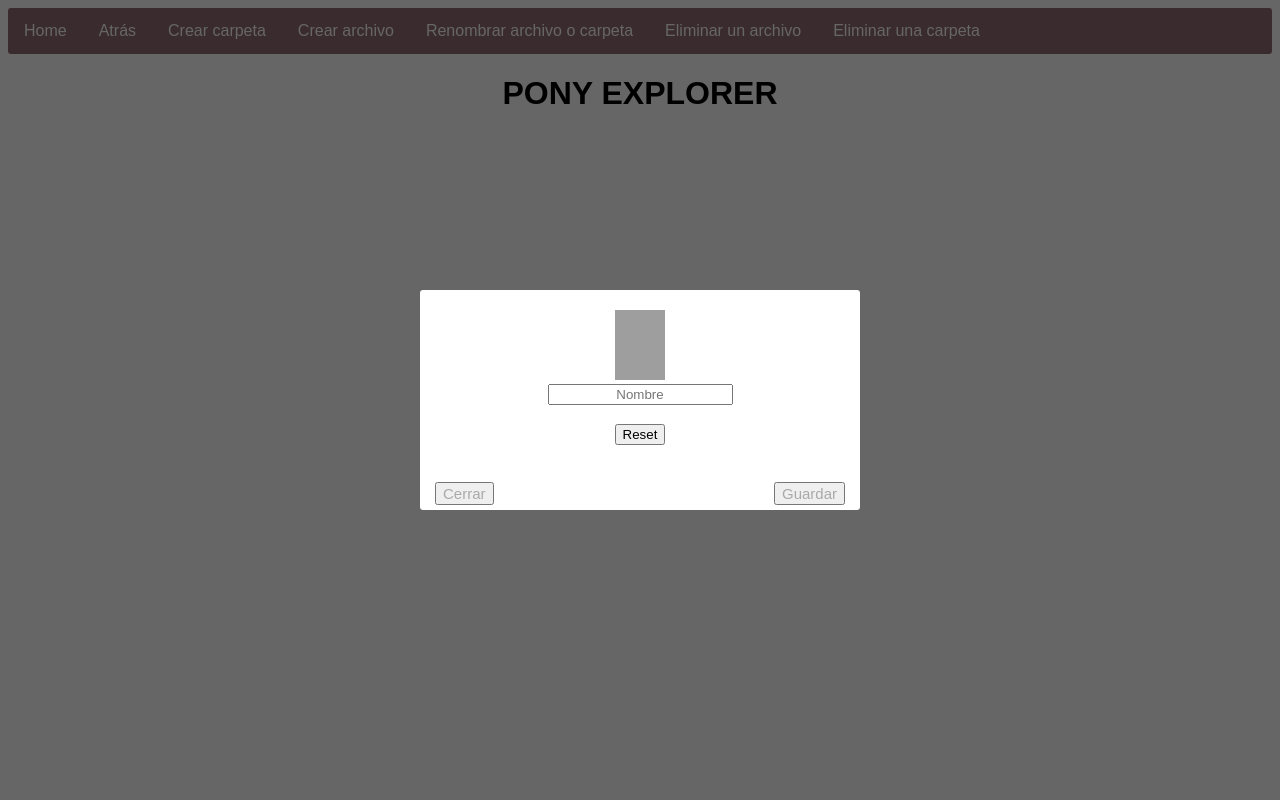
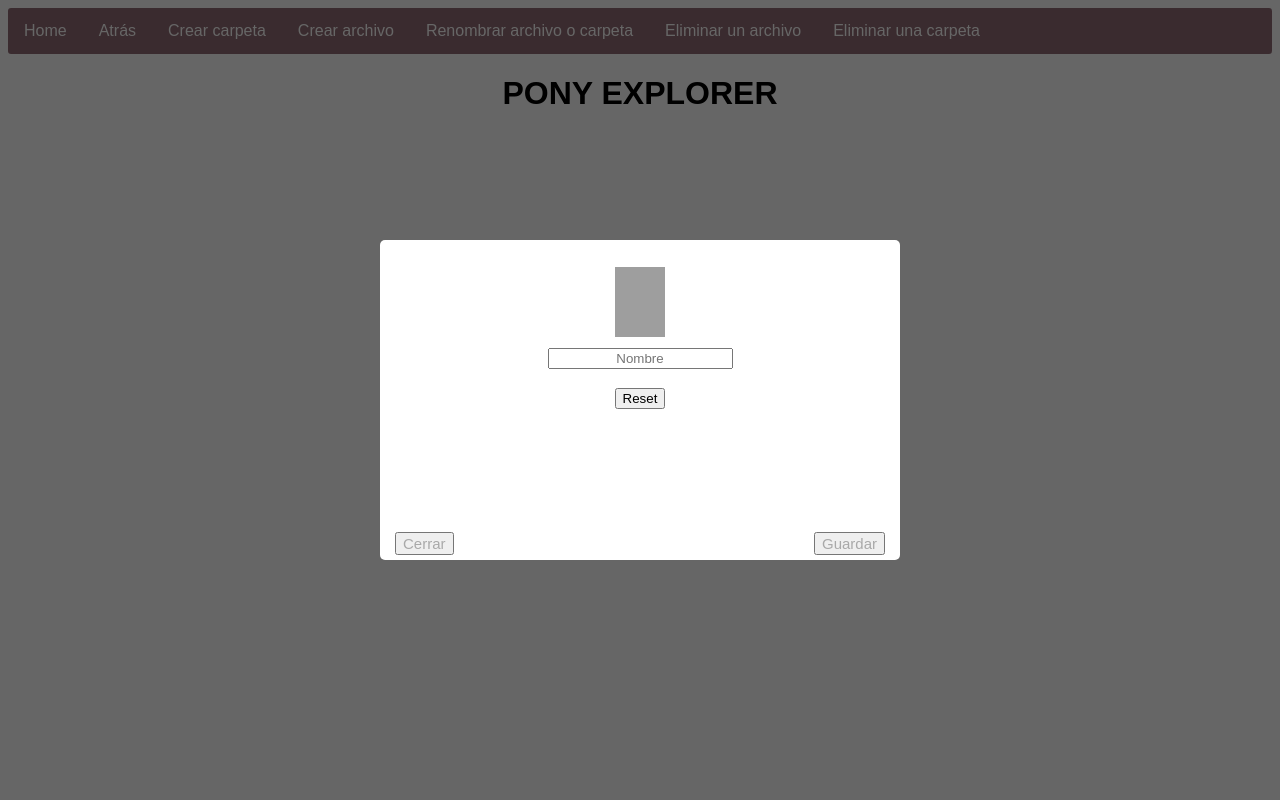
Before and after one commit to Thezra/Sistema-de-carpetas, a Flask app: page /Home in a window 1280 px wide, after a click on "Crear carpeta". Run offline with Flask 2, Linux system fonts and the light colour scheme; grey boxes are pictures that could not be loaded.

Commit message:
Cmabios estéticos

```diff
--- a/static/css/iconos.css
+++ b/static/css/iconos.css
@@ -1,16 +1,18 @@
 .img-archivo{
 	width: 60px;
   height: 70px;
-  margin-left: 2px;
-  margin-right: 2px;
+  margin-left: 15px;
+  margin-right: 15px;
+  padding: 7px;
 }
 
 .img-carpeta{
   width: 50px;
   height: 70px;
   cursor: pointer;
-  margin-left: 2px;
-  margin-right: 2px;
+  margin-left: 15px;
+  margin-right: 15px;
+  padding: 7px;
 }
 
 th, td{
--- a/static/css/popup.css
+++ b/static/css/popup.css
@@ -11,10 +11,10 @@
 }
 
 .popup{
-	width: 400px;
-	height: 180px;
+	width: 480px;
+	height: 280px;
 	background-color: white;
-	border-radius: 3px;
+	border-radius: 5px;
 	text-align: center;
 	padding: 20px;
 	position: relative;
--- a/templates/index.html
+++ b/templates/index.html
@@ -55,7 +55,7 @@
 	<div id="ventana-emergente-archivo" class="fondo">
 		<div class="popup">
 			<!--<div class="btn-cerrar">+</div>-->
-			<img src="https://i.ibb.co/QXwb3Hg/MLP-File.png">
+			<img class="img-archivo" src="https://i.ibb.co/QXwb3Hg/MLP-File.png">
 			<form action="/crear_archivo" method="POST">
 				<div class="inputs">
 					<!--<input type="text" name="Direccion_Padre_Archivo" placeholder="Dirección Padre">-->
@@ -71,7 +71,7 @@
 	<div id="ventana-emergente-renombrar" class="fondo">
 		<div class="popup">
 			<!--Necesito una imagen para las cosas que no sé si son archivos o carpetas-->
-			<img src="https://i.ibb.co/28khrrB/MLP-Ambos.png">
+			<img class="img-archivo" src="https://i.ibb.co/28khrrB/MLP-Ambos.png">
 			<form action="/renombrar" method="POST">
 				<p>Seleccione el elemento a renombrar:</p>
 				<select name="nombre_viejo">
```
